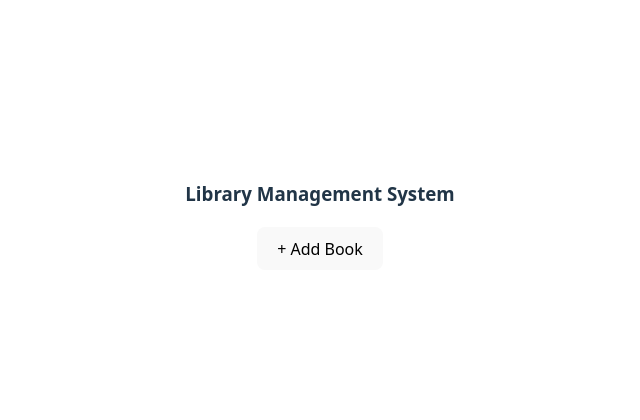
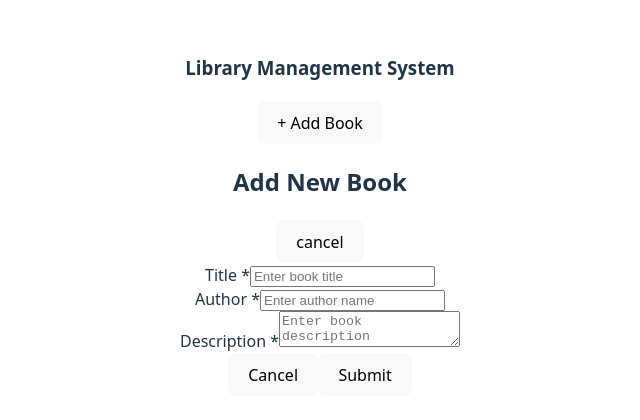
Before and after one commit to pabasaraashen/LibraryManagementSystem, a React app in the folder frontend/: page / in a window 1280 px wide. Shown: the part 184-604 px from the top of the page, without its empty margins (320-960 px from the left). Built offline with nearby package versions, Linux system fonts and the light colour scheme; the HTML template or start-up script is replaced by a standard one.

Commit message:
Update App.tsx

```diff
--- a/frontend/src/App.tsx
+++ b/frontend/src/App.tsx
@@ -1,9 +1,9 @@
-
+import BookForm from './components/BookForm';
 import './App.css'
 
 function App() {
   return (
-
+          <div>
             <div className="app-header">
                 <div className="title">
                     <h3>Library Management System</h3>
@@ -14,6 +14,9 @@ function App() {
                     </button>
 
             </div>
+
+            <BookForm/>
+          </div>
   )
 }
 
```
